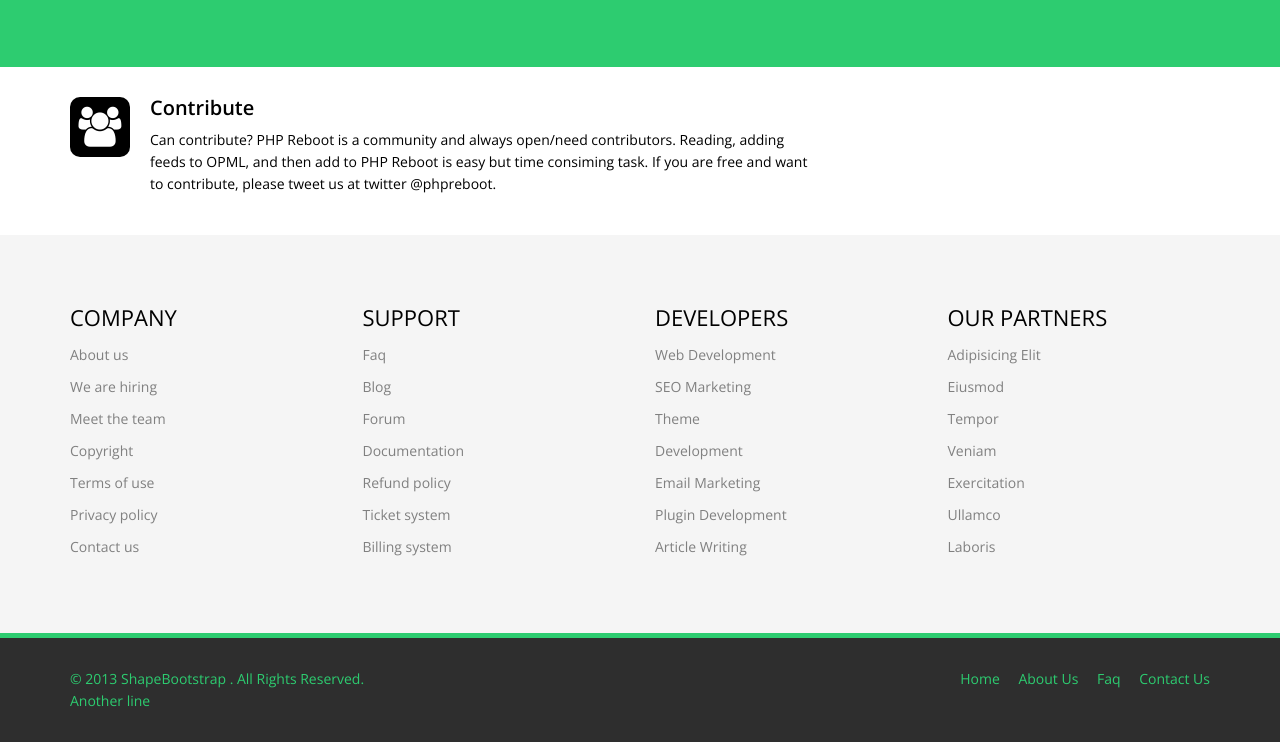
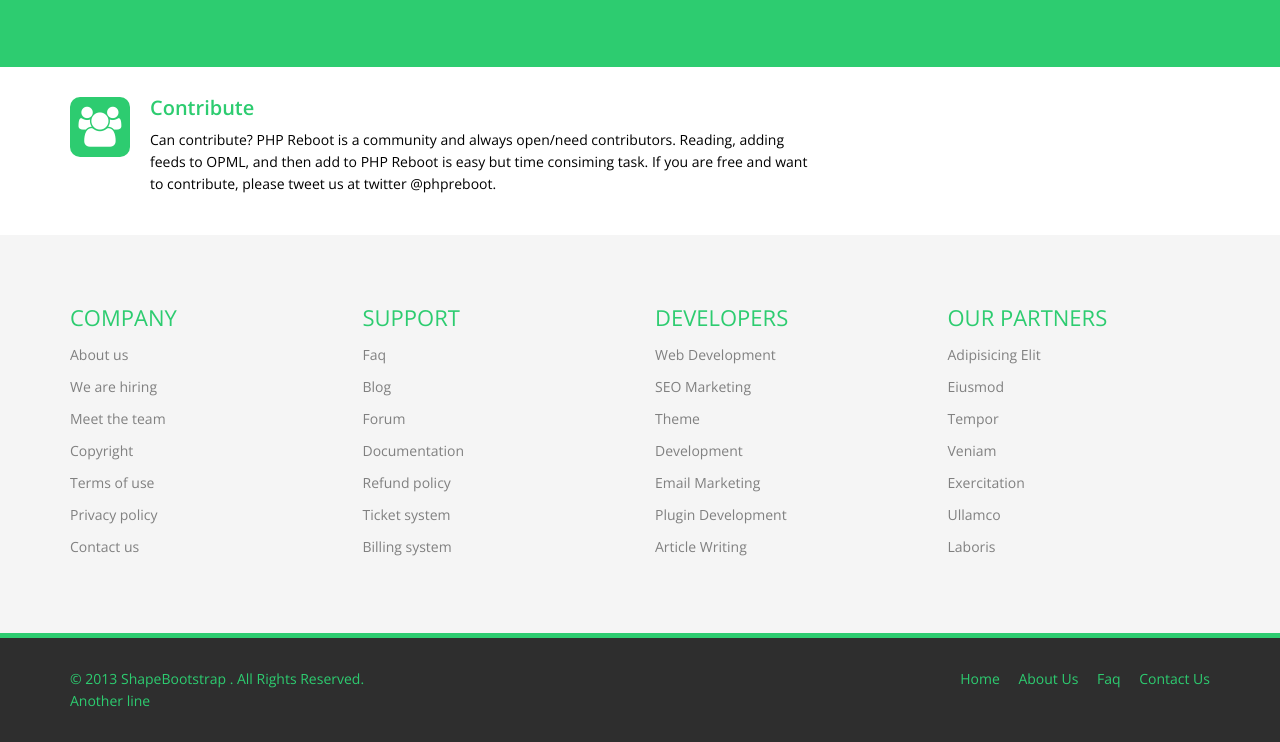
Before and after one commit to phpreboot/PHPRebootT1, a plain HTML site: page index.html in a window 1280 px wide. Shown: the part 1039-1781 px from the top of the page. Drawn offline with nearby package versions, Linux system fonts and the light colour scheme.

Commit message:
Made contribute and footer link section headers green

```diff
--- a/css/main.css
+++ b/css/main.css
@@ -991,14 +991,13 @@ a.accordion-toggle  i{
   font-size: 40px;
   line-height: 60px;
   color: #fff;
-  background: #000;
+  background: #2dcc70;
   text-align: center;
   border-radius: 10px;
 }
 
 .contact-info h2{
   margin-top: 0;
-  color: #000;
 }
 
 .contact-info{
@@ -1982,7 +1981,6 @@ textarea#message{
 }
 
 .widget h3 {
-  color: #000;
   text-transform: uppercase;
   margin-bottom: 20px;
 }
@@ -2478,7 +2476,6 @@ shortcodes page css
   margin-bottom: 10px;
   text-transform: uppercase;
   font-size:22px;
-  color: #000;
 }
 
 #bottom ul {
--- a/index.html
+++ b/index.html
@@ -43,12 +43,13 @@
                                 <li><a href="#"><i class="fa fa-dribbble"></i></a></li>
                                 <li><a href="#"><i class="fa fa-skype"></i></a></li>
                             </ul>
-                            <div class="search">
+                            <!-- search not possible until we make fully dynamic site. Disabling for now -->
+                            <!--div class="search">
                                 <form role="form">
                                     <input type="text" class="search-form" autocomplete="off" placeholder="Search">
                                     <i class="fa fa-search"></i>
                                 </form>
-                           </div>
+                           </div-->
                        </div>
                     </div>
                 </div>
```
